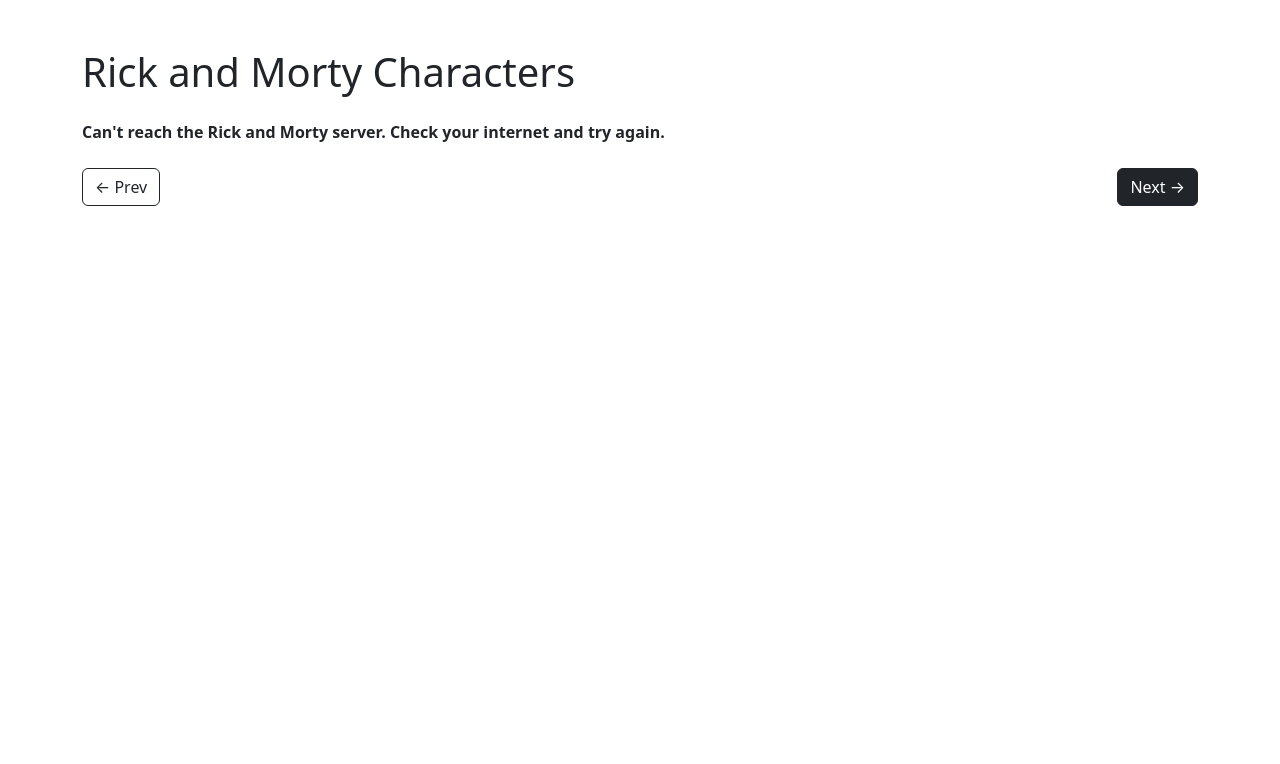
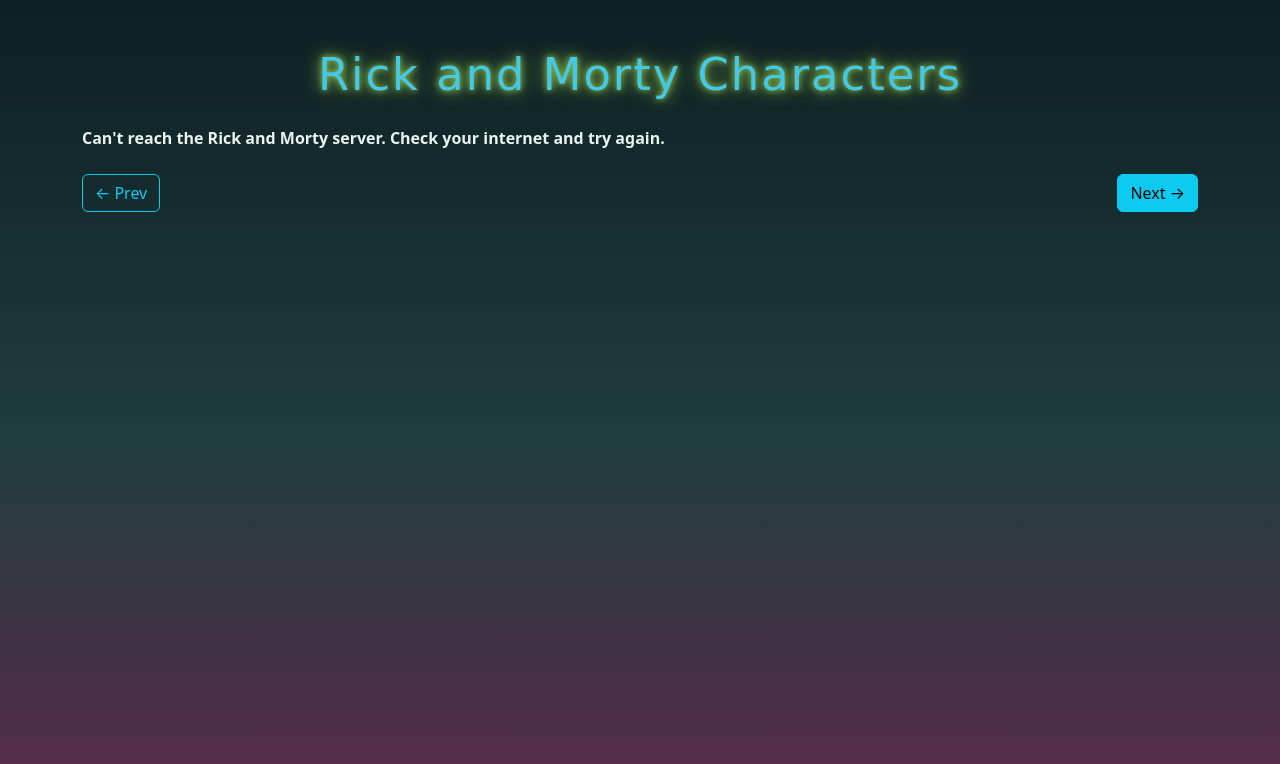
Before and after one commit to aprilBurris/character-pages, a plain HTML site: page index.html in a window 1280 px wide. Drawn offline with nearby package versions, Linux system fonts and the light colour scheme; no server answers.

Commit message:
Update README

```diff
--- a/index.html
+++ b/index.html
@@ -6,17 +6,48 @@
   <title>Week 4 Day 2 — Flex Layouts + createElement</title>
   <link rel="stylesheet" href="https://cdn.jsdelivr.net/npm/bootstrap@5.3.3/dist/css/bootstrap.min.css">
   <link rel="stylesheet" href="style.css">
+
+  <style>
+    /* Colors picked from the poster */
+    :root {
+      --portal-green: #97ce4c;
+      --rick-blue: #44c8e8;
+      --morty-yellow: #f0e14a;
+      --summer-pink: #e868c8;
+      --space-dark: #0d1f22;
+      --space-teal: #1f3d3d;
+      --card-dark: #16292b;
+    }
+
+    body {
+      color: #e8f4f0;
+      background: linear-gradient(180deg, var(--space-dark) 0%, var(--space-teal) 55%, #5a2a4a 100%);
+      background-attachment: fixed;
+      min-height: 100vh;
+    }
+
+    h1 {
+      font-family: "Creepster", cursive;
+      color: var(--rick-blue);
+      font-size: 2.8rem;
+      letter-spacing: 2px;
+      text-shadow: 0 0 6px var(--portal-green), 0 0 18px var(--portal-green);
+    }
+
+
+
+</style>
 </head>
 <body>
 
     <main class="container py-5">
-  <h1 class="mb-4">Rick and Morty Characters</h1>
+  <h1 class="mb-4 text-center">Rick and Morty Characters</h1>
   <p id="status" class="fw-bold"></p>
   <div id="results" class="row g-3 mb-4"></div>
   <div class="d-flex justify-content-between align-items-center">
-    <button id="prev-btn" class="btn btn-outline-dark">← Prev</button>
-    <span id="page-label" class="fw-bold"></span>
-    <button id="next-btn" class="btn btn-dark">Next →</button>
+    <button id="prev-btn" class="btn btn-outline-info">← Prev</button>
+    <span id="page-label" class="fw-bold text-success"></span>
+    <button id="next-btn" class="btn btn-info">Next →</button>
   </div>
 </main>
 <script src="script.js"></script>
```
Also changed, not shown: 1 other file.
